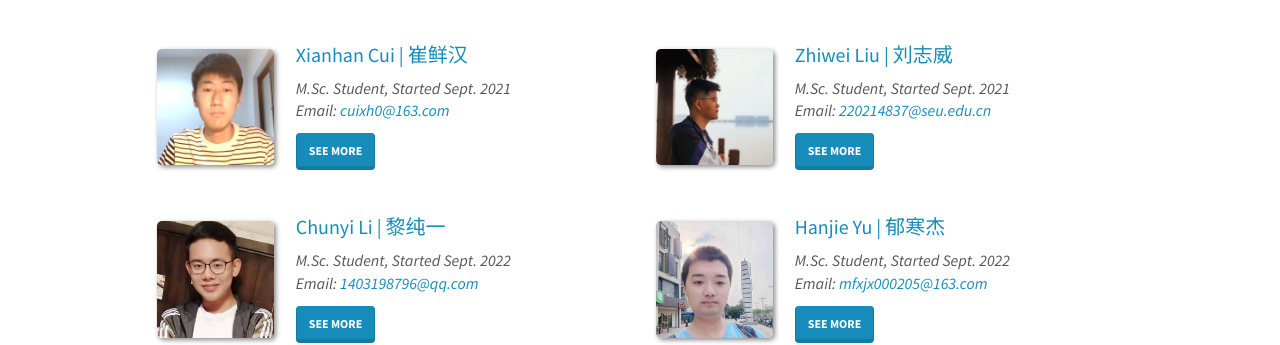
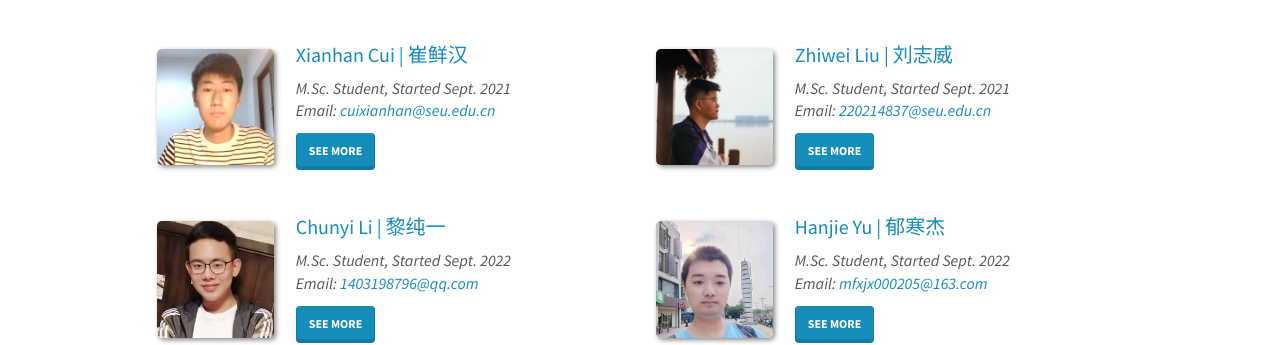
Before and after one commit to SEU-NetSI/seu-netsi.github.io, a Jekyll site: the page built from _pages/team.md, in a window 1280 px wide and 900 px high, scrolled down 877 px. Shown: the part 160-505 px from the top of the window. Built offline with Jekyll 4.4.1, drawn with Linux system fonts in a browser that asks for light colours; nearby versions of some CDN libraries.

Commit message:
Update students.yml
修改邮箱

```diff
--- a/_data/students.yml
+++ b/_data/students.yml
@@ -113,7 +113,7 @@
   id: cuixianhan
   photo: cuixianhan.jpg
   info: M.Sc. Student, Started Sept. 2021
-  email: cuixh0@163.com
+  email: cuixianhan@seu.edu.cn
   link: https://github.com/wei-yixiao
   education:
     - "<b>2021.09 ~ Now:</b> M.Sc, <a href='https://smjgs.seu.edu.cn/' target='_blank'>SEU-Monash Joint Graduate School</a>, <a href='https://www.seu.edu.cn/' target='_blank'>Southeast University</a>, China"
```
